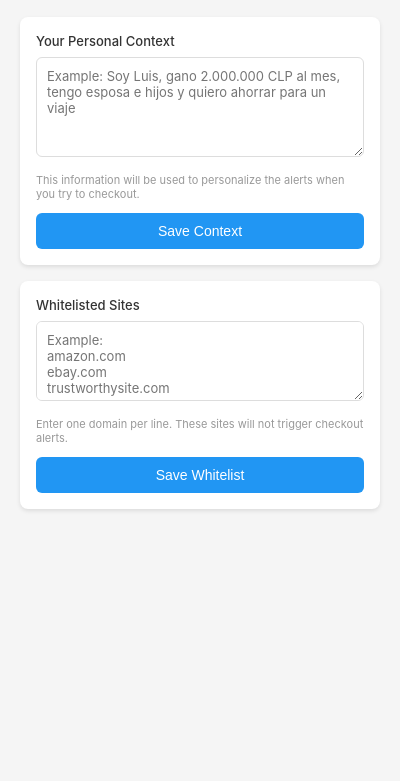
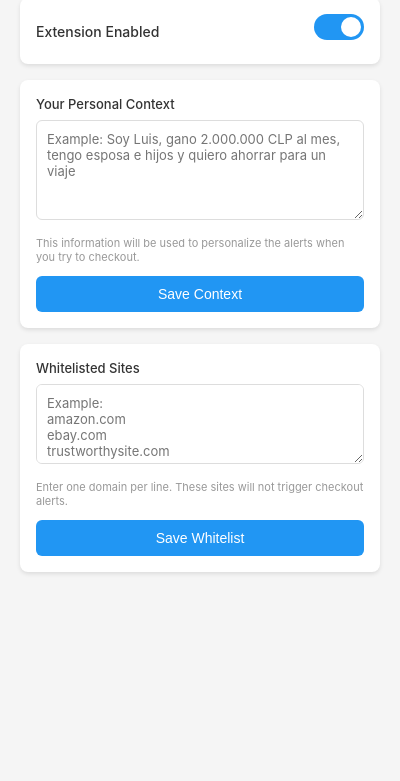
Before and after one commit to platanus-hack/platanus-hack-25-team-11, a browser extension: page chrome-extension/popup.html in a window 400 px wide. Shown: the part 63-844 px from the top of the page. Drawn offline with Linux system fonts and the light colour scheme.

Commit message:
feat: toggle

```diff
--- a/chrome-extension/popup.html
+++ b/chrome-extension/popup.html
@@ -114,12 +114,87 @@
       color: #c62828;
       display: block;
     }
+
+    .toggle-card {
+      background: white;
+      border-radius: 8px;
+      padding: 16px;
+      box-shadow: 0 2px 4px rgba(0, 0, 0, 0.1);
+      margin-bottom: 16px;
+      display: flex;
+      justify-content: space-between;
+      align-items: center;
+    }
+
+    .toggle-label {
+      font-size: 14px;
+      font-weight: 500;
+      color: #333;
+    }
+
+    .toggle-switch {
+      position: relative;
+      display: inline-block;
+      width: 50px;
+      height: 26px;
+    }
+
+    .toggle-switch input {
+      opacity: 0;
+      width: 0;
+      height: 0;
+    }
+
+    .toggle-slider {
+      position: absolute;
+      cursor: pointer;
+      top: 0;
+      left: 0;
+      right: 0;
+      bottom: 0;
+      background-color: #ccc;
+      border-radius: 26px;
+    }
+
+    .toggle-slider:before {
+      position: absolute;
+      content: "";
+      height: 20px;
+      width: 20px;
+      left: 3px;
+      bottom: 3px;
+      background-color: white;
+      border-radius: 50%;
+    }
+
+    .toggle-switch.animated .toggle-slider {
+      transition: 0.3s;
+    }
+
+    .toggle-switch.animated .toggle-slider:before {
+      transition: 0.3s;
+    }
+
+    input:checked + .toggle-slider {
+      background-color: #2196F3;
+    }
+
+    input:checked + .toggle-slider:before {
+      transform: translateX(24px);
+    }
   </style>
 </head>
 <body>
   <div class="header">
     <h1>Think twice</h1>
-    <p>Configure your personal context</p>
+  </div>
+
+  <div class="toggle-card">
+    <span class="toggle-label">Extension Enabled</span>
+    <label class="toggle-switch">
+      <input type="checkbox" id="extensionToggle" checked>
+      <span class="toggle-slider"></span>
+    </label>
   </div>
 
   <div class="form-card">
--- a/chrome-extension/popup.js
+++ b/chrome-extension/popup.js
@@ -9,9 +9,12 @@ document.addEventListener('DOMContentLoaded', async () => {
   const saveWhitelistBtn = document.getElementById('saveWhitelistBtn');
   const whitelistStatusMessage = document.getElementById('whitelistStatusMessage');
 
-  // Load saved context and whitelist on popup open
+  const extensionToggle = document.getElementById('extensionToggle');
+  const toggleSwitch = extensionToggle.closest('.toggle-switch');
+
+  // Load saved context, whitelist, and enabled state on popup open
   try {
-    const result = await chrome.storage.local.get(['thinkTwiceUserContext', 'thinkTwiceWhitelist']);
+    const result = await chrome.storage.local.get(['thinkTwiceUserContext', 'thinkTwiceWhitelist', 'thinkTwiceEnabled']);
 
     if (result.thinkTwiceUserContext) {
       textarea.value = result.thinkTwiceUserContext;
@@ -21,9 +24,29 @@ document.addEventListener('DOMContentLoaded', async () => {
       const whitelist = JSON.parse(result.thinkTwiceWhitelist);
       whitelistTextarea.value = whitelist.join('\n');
     }
+
+    // Default to enabled if not set
+    const isEnabled = result.thinkTwiceEnabled !== undefined ? result.thinkTwiceEnabled : true;
+    extensionToggle.checked = isEnabled;
+
+    // Enable animations after initial state is set
+    requestAnimationFrame(() => {
+      toggleSwitch.classList.add('animated');
+    });
   } catch (e) {
     console.error('[Think twice] Error loading saved data:', e);
   }
+
+  // Handle toggle change
+  extensionToggle.addEventListener('change', async () => {
+    try {
+      const isEnabled = extensionToggle.checked;
+      await chrome.storage.local.set({ thinkTwiceEnabled: isEnabled });
+      console.log('[Think twice] Extension', isEnabled ? 'enabled' : 'disabled');
+    } catch (e) {
+      console.error('[Think twice] Error saving enabled state:', e);
+    }
+  });
 
   // Save context when button is clicked
   saveBtn.addEventListener('click', async () => {
```
Also changed, not shown: chrome-extension/content.js (+24 -6 lines).
